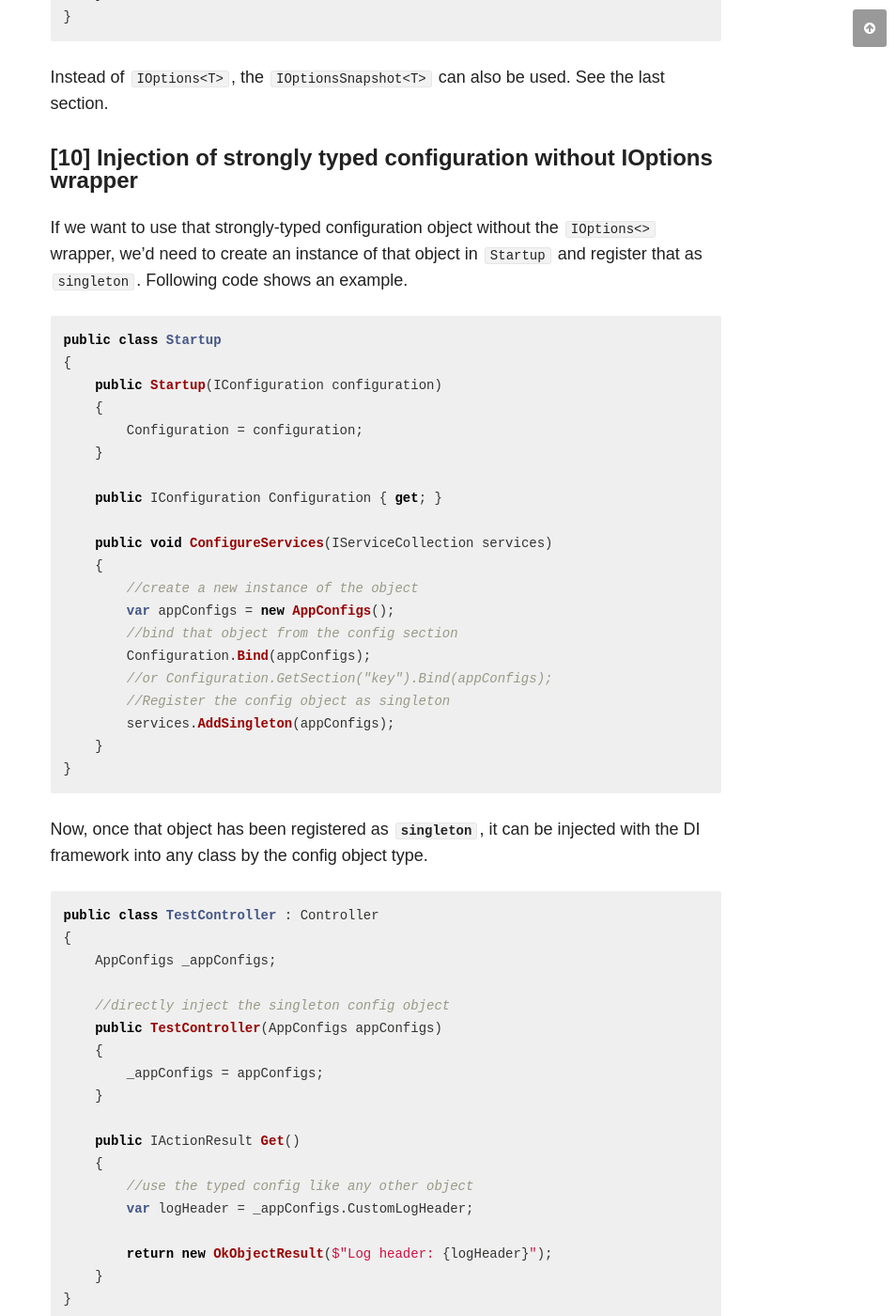
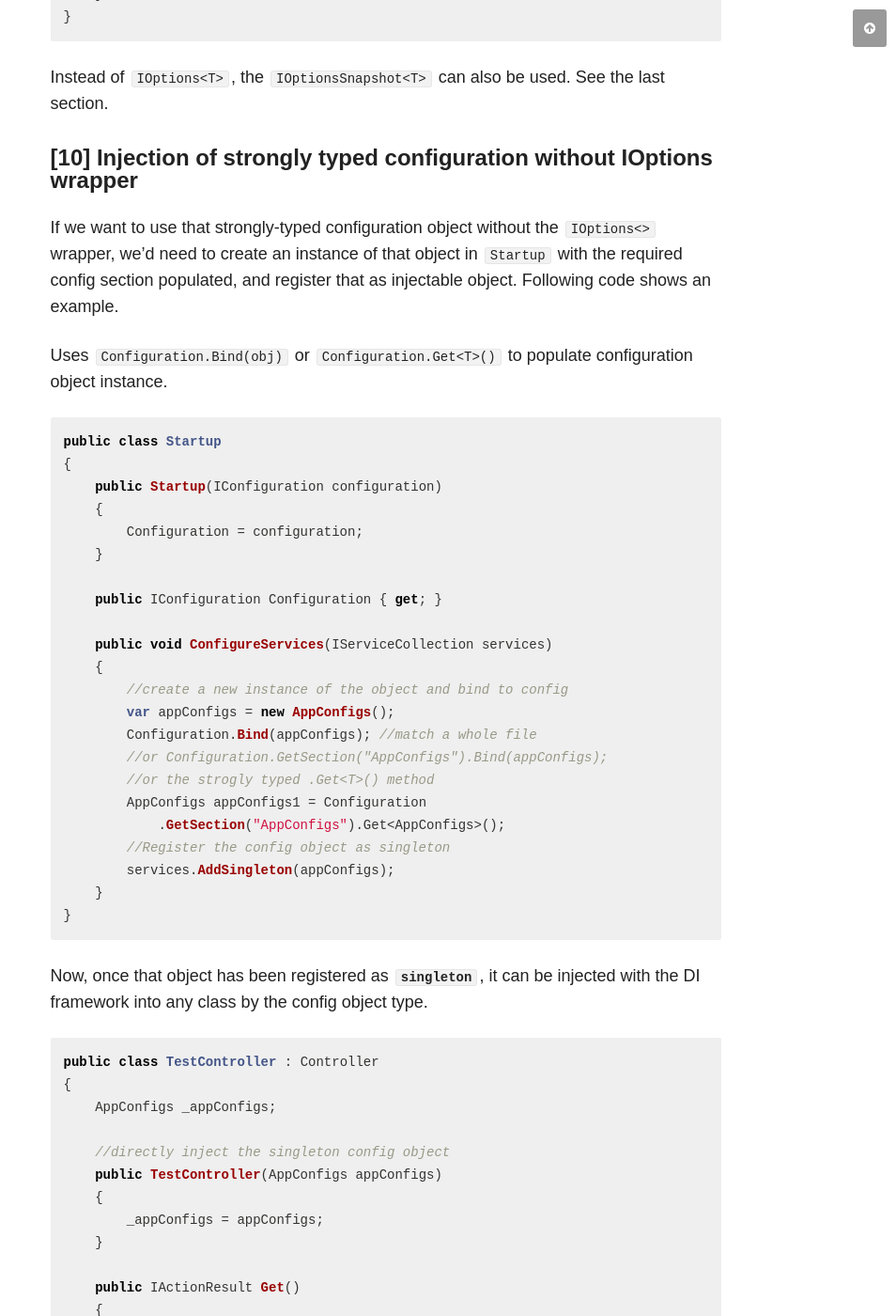
Before and after one commit to chakrabar/chakrabar.github.io, a Jekyll site: the page built from _posts/articles/2018-02-05-practical-configuration-and-di-in-aspnet-core.md, in a window 1280 px wide and 1400 px high, scrolled down 14841 px. Shown: the whole window at 94% size, without its empty margins (326-1280 px from the left). Built offline with Jekyll 4.4.1, drawn with Linux system fonts in a browser that asks for light colours; nearby versions of some CDN libraries; comment, search, counter and statistics services are not loaded.

Commit message:
Nothing's ever enough

````diff
--- a/_posts/articles/2018-02-05-practical-configuration-and-di-in-aspnet-core.md
+++ b/_posts/articles/2018-02-05-practical-configuration-and-di-in-aspnet-core.md
@@ -516,7 +516,9 @@ Instead of `IOptions<T>`, the `IOptionsSnapshot<T>` can also be used. See the la
 
 #### [10] Injection of strongly typed configuration without IOptions wrapper
 
-If we want to use that strongly-typed configuration object without the `IOptions<>` wrapper, we'd need to create an instance of that object in `Startup` and register that as `singleton`. Following code shows an example.
+If we want to use that strongly-typed configuration object without the `IOptions<>` wrapper, we'd need to create an instance of that object in `Startup` with the required config section populated, and register that as injectable object. Following code shows an example.
+
+Uses `Configuration.Bind(obj)` or `Configuration.Get<T>()` to populate configuration object instance.
 
 ```cs
 public class Startup
@@ -530,11 +532,13 @@ public class Startup
 
     public void ConfigureServices(IServiceCollection services)
     {
-        //create a new instance of the object
+        //create a new instance of the object and bind to config
         var appConfigs = new AppConfigs();
-        //bind that object from the config section
-        Configuration.Bind(appConfigs);
-        //or Configuration.GetSection("key").Bind(appConfigs);
+        Configuration.Bind(appConfigs); //match a whole file
+        //or Configuration.GetSection("AppConfigs").Bind(appConfigs);
+        //or the strogly typed .Get<T>() method
+        AppConfigs appConfigs1 = Configuration
+            .GetSection("AppConfigs").Get<AppConfigs>();
         //Register the config object as singleton
         services.AddSingleton(appConfigs);
     }
````
Also changed, not shown: index.md (+1 -0 lines).
